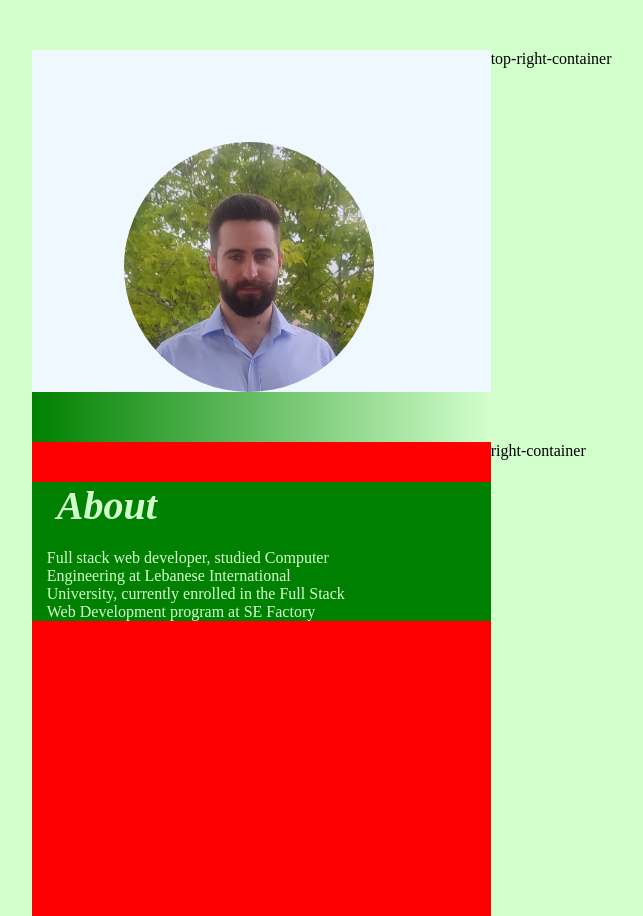
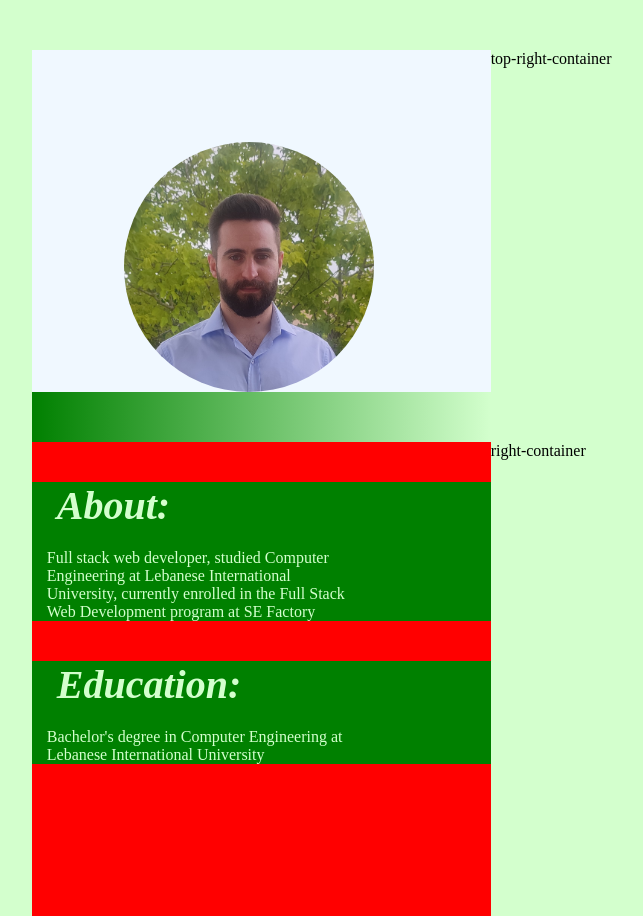
Before and after one commit to mohammad-jaffal/cv-flex, a plain HTML site: page index.html in a window 1280 px wide. Shown: the whole page, without its empty margins (93-736 px from the left). Drawn offline with Linux system fonts and the light colour scheme.

Commit message:
Adding education section

```diff
--- a/index.html
+++ b/index.html
@@ -16,11 +16,19 @@
         <div class="main-container">
             <div class="left-container">
                 <div class="item">
-                    <p class="title">About</p>
+                    <p class="title">About:</p>
                     <p class="info">Full stack web developer,
                         studied Computer Engineering at Lebanese International University,
                          currently enrolled in the Full Stack Web Development program at SE Factory</p>
                 </div>
+
+                <div class="item">
+                    <p class="title">Education:</p>
+                    <p class="info">Bachelor's degree in Computer Engineering at Lebanese International University</p>
+                </div>
+
+
+
             </div>
             <div class="right-container">right-container</div>
         </div>
```
